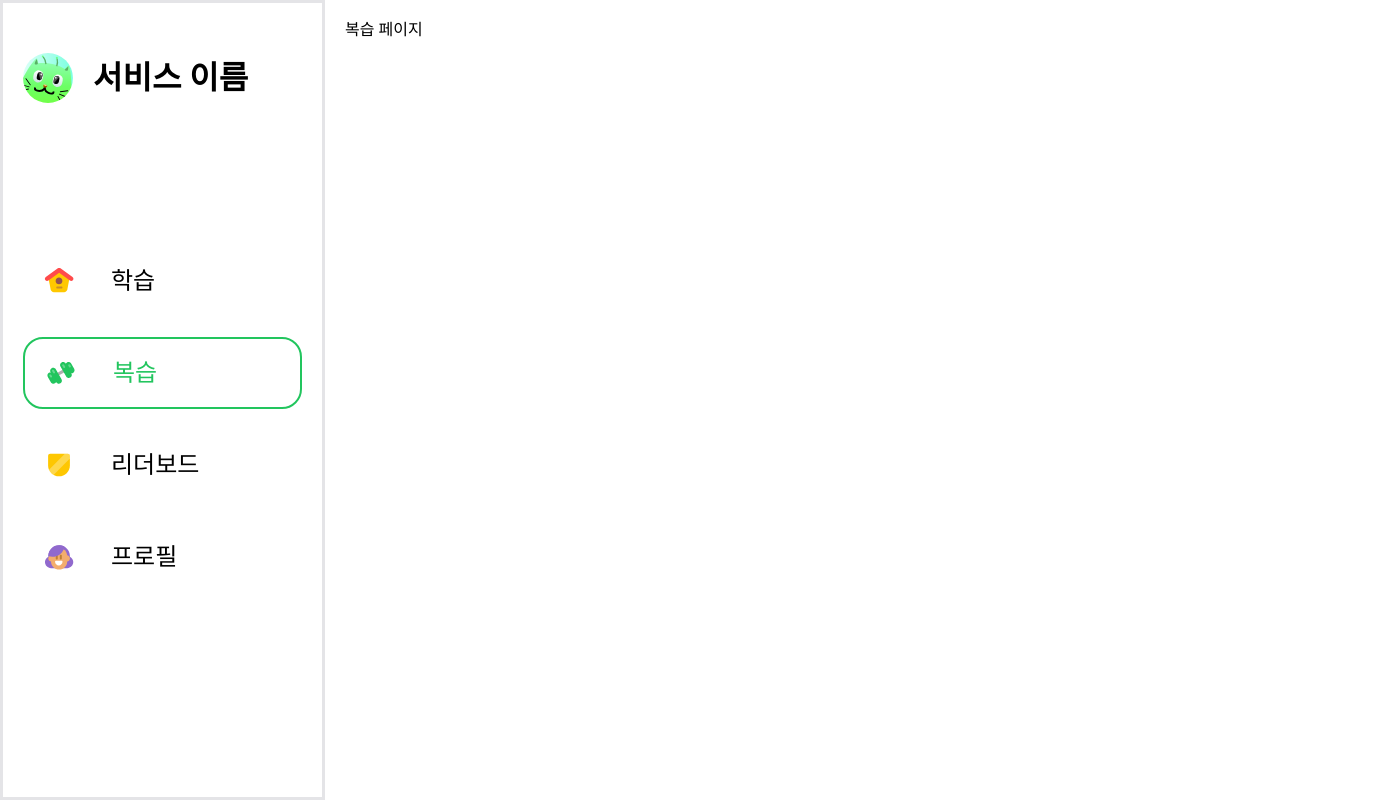
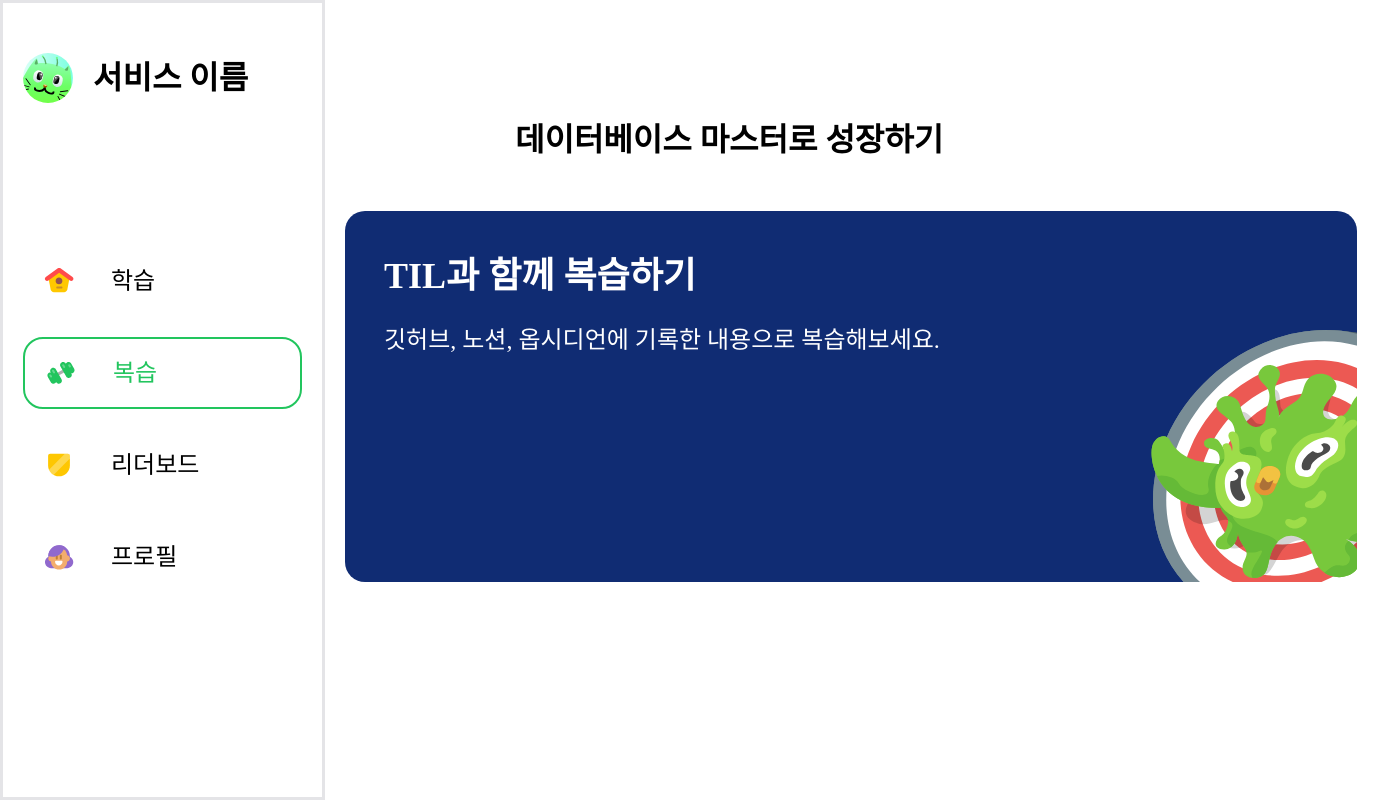
Before and after one commit to Dsm-hackathon-4/FE, a React (Vite) app: page /review in a window 1280 px wide. Shown: the whole page, 1377 px wide, since content can reach past the window. Built offline with nearby package versions, Linux system fonts and the light colour scheme; a web font is replaced by a local one.

Commit message:
복습 페이지 퍼블리싱

```diff
--- a/src/assets/index.ts
+++ b/src/assets/index.ts
@@ -14,3 +14,4 @@ export { default as Do } from "./do.svg";
 export { default as IconSmaller } from "./iconSmaller.svg";
 export { default as RewardChest } from "./rewardChest.svg";
 export { default as Check } from "./checkIcon.svg";
+export { default as Mascot } from "./mascot.svg";
--- a/src/components/SelectBtn.tsx
+++ b/src/components/SelectBtn.tsx
@@ -46,12 +46,8 @@ const Wrapper = styled.div<{
     ${(props) =>
       props.active ? theme.color.green[600] : theme.color.zinc[600]};
   &:hover {
-    ${(props) =>
-      (props.active === undefined || props.active === true) &&
-      `
     background-color: ${theme.color.green[200]};
     border: 2px solid ${theme.color.green[600]};
     border-bottom: 6px solid ${theme.color.green[600]};
-  `}
   }
 `;
--- a/src/components/layouts/SideBar/SideBar.tsx
+++ b/src/components/layouts/SideBar/SideBar.tsx
@@ -18,7 +18,7 @@ export const SideBar = () => {
     },
     {
       name: "리더보드",
-      path: "/ranking",
+      path: "/rank",
       icon: Ranking,
     },
     {
--- /dev/null
+++ b/src/pages/ReviewPage.tsx
@@ -0,0 +1,64 @@
+import { Mascot } from "@/assets";
+import { theme } from "@/themes";
+import styled from "@emotion/styled";
+
+export const ReviewPage = () => {
+  return (
+    <Wrapper>
+      <Title>
+        <span style={{ ...theme.font.h2 }}>데이터베이스 마스터로 성장하기</span>
+      </Title>
+      <Til>
+        <Contents>
+          <span style={{ ...theme.font.h1, color: theme.color.white }}>
+            TIL과 함께 복습하기
+          </span>
+          <span style={{ ...theme.font.h4, color: theme.color.white }}>
+            깃허브, 노션, 옵시디언에 기록한 내용으로 복습해보세요.
+          </span>
+        </Contents>
+        <img src={Mascot} alt="" />
+      </Til>
+    </Wrapper>
+  );
+};
+
+const Title = styled.div`
+  display: flex;
+  justify-content: left;
+  width: 100%;
+  padding-left: 170px;
+`;
+
+const Contents = styled.div`
+  display: flex;
+  flex-direction: column;
+  gap: 24px;
+  cursor: pointer;
+`;
+
+const Til = styled.div`
+  width: 100%;
+  width: 1012px;
+  height: 371px;
+  background-color: ${theme.color.til};
+  border-radius: 20px;
+  display: flex;
+  justify-content: space-between;
+  padding: 41px 0px 0px 39px;
+  > img {
+    align-self: flex-end;
+  }
+`;
+
+const Wrapper = styled.div`
+  width: 100%;
+  margin: 0 auto;
+  display: flex;
+  flex-direction: column;
+  justify-content: center;
+  text-align: left;
+  align-items: center;
+  padding: 99px 0px 55px 0px;
+  gap: 50px;
+`;
--- a/src/pages/index.ts
+++ b/src/pages/index.ts
@@ -1,2 +1,5 @@
 export { HomePage } from "./HomePage";
+export { ReviewPage } from "./ReviewPage";
+export { RankPage } from "./RankPage";
+export { ProfilePage } from "./ProfilePage";
 export * from "./UserInfo";
--- a/src/themes/colors.ts
+++ b/src/themes/colors.ts
@@ -31,4 +31,5 @@ export const color = {
   kakao: "#FEE500",
   primary: "#92D2FF",
   primary2: "#92B1FF",
+  til: "#102C73",
 };
```
Also changed, not shown: src/router.tsx (+13 -10 lines), src/assets/mascot.svg (added).
